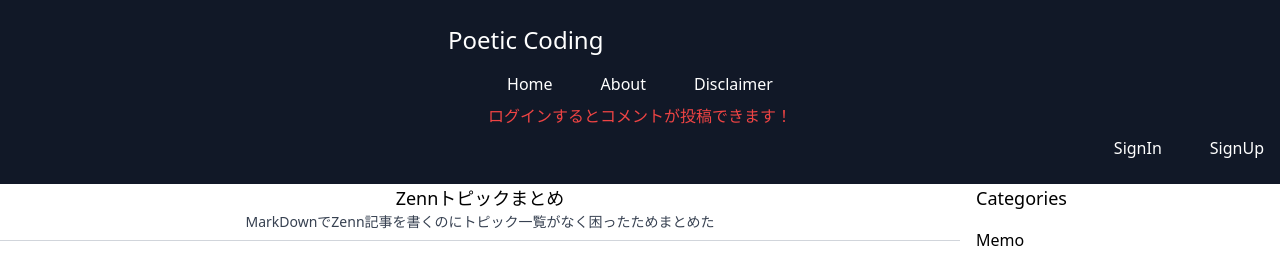
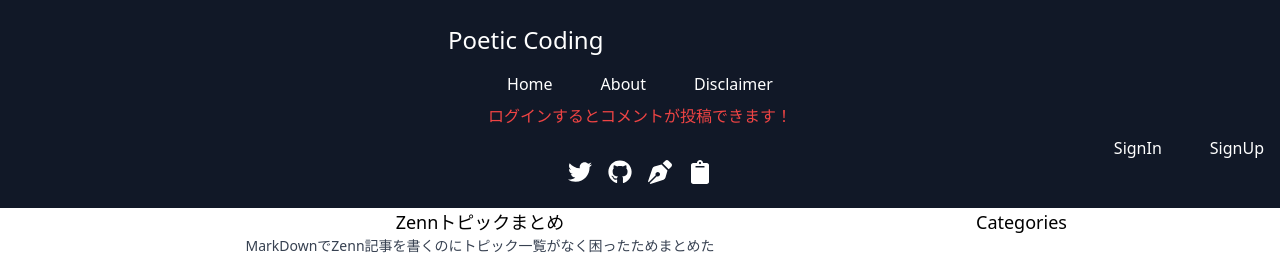
Before and after one commit to eiei114/md_blog2023, a Next.js app: page / in a window 1280 px wide. Shown: the top 255 px of the page. Built offline with nearby package versions, Linux system fonts and the light colour scheme; no server answers.

Commit message:
icon追加

```diff
--- a/package.json
+++ b/package.json
@@ -24,6 +24,7 @@
     "next": "13.1.6",
     "react": "18.2.0",
     "react-dom": "18.2.0",
+    "react-icons": "^4.7.1",
     "swr": "^2.0.3",
     "typescript": "4.9.5"
   },
--- a/pages/components/Header/header.tsx
+++ b/pages/components/Header/header.tsx
@@ -2,6 +2,7 @@ import {getAuth, signOut} from "firebase/auth";
 import Link from "next/link";
 import {FC, useContext} from "react";
 import {AuthContext} from "@/context/Auth";
+import {FaClipboard, FaGithub, FaPenNib, FaTwitter} from "react-icons/fa";
 
 const Header: FC = () => {
     const {currentUser} = useContext(AuthContext);
@@ -53,6 +54,20 @@ const Header: FC = () => {
                     )}
                 </div>
             </nav>
+            <div className="flex justify-center">
+                <a href="https://twitter.com/KEisuke62350514" className="text-white mx-2 hover:text-gray-500">
+                    <FaTwitter size={24} />
+                </a>
+                <a href="https://github.com/eiei114" className="text-white mx-2 hover:text-gray-500">
+                    <FaGithub size={24} />
+                </a>
+                <a href="https://zenn.dev/keisuke114" className="text-white mx-2 hover:text-gray-500">
+                    <FaPenNib size={24} />
+                </a>
+                <a href="https://spot-camelotia-ca8.notion.site/Portfolio-66f9a6d667d84785afe1cecfea0fd2ab" className="text-white mx-2 hover:text-gray-500">
+                    <FaClipboard size={24} />
+                </a>
+            </div>
         </header>
     );
 };
```
Also changed, not shown: 1 other file (tests, documents, lock files or other folders).
